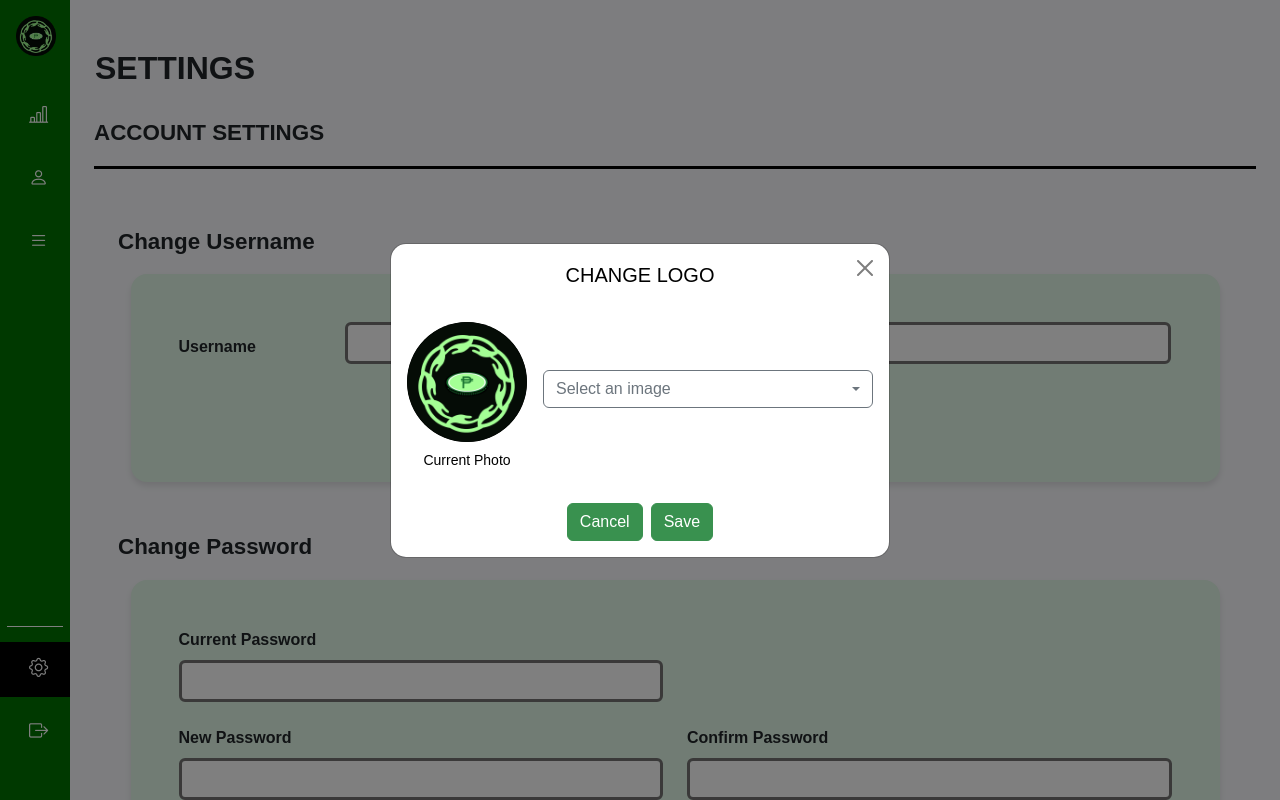
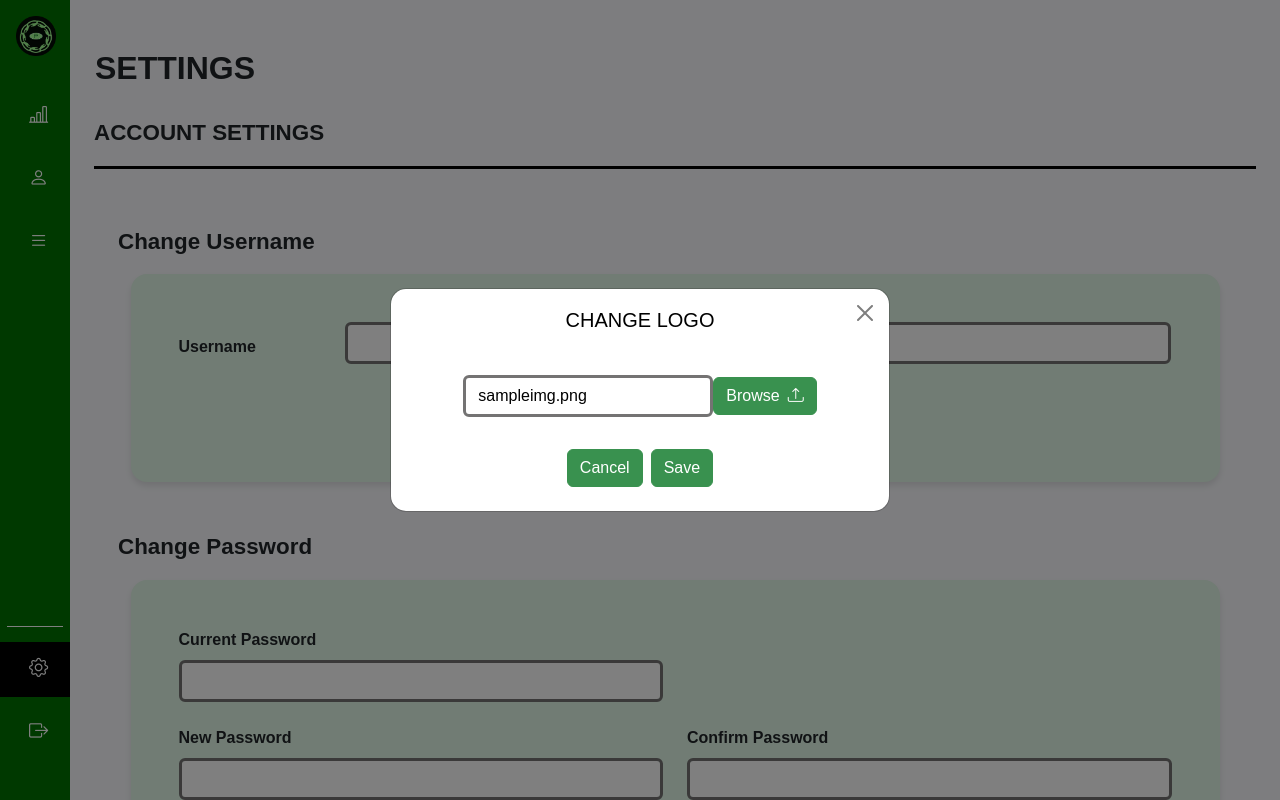
Before and after one commit to FINTALIX/PesoBuddy.com, a PHP site: page /admin/settings.php in a window 1280 px wide, after a click on "Change". Run offline with PHP 8.4, Linux system fonts and the light colour scheme; the visitor is signed in with stand-in values (Sample User, id 1); some web fonts are replaced.

Commit message:
[FE] - Addition of the Refresh Function for the Category Edit Modal & Modification of Change Logo Modal

```diff
--- a/admin/settings.php
+++ b/admin/settings.php
@@ -141,43 +141,27 @@ adminAuth();
                         <button type="button" class="btn-close position-absolute top-0 end-0 mt-2 me-2 bg-transparent"
                             data-bs-dismiss="modal" aria-label="Close"></button>
                     </div>
-                    <div class="modal-body">
-                        <form id="changeForm" enctype="multipart/form-data">
-                            <div class="d-flex gap-3">
-                                <div class="text-center">
-                                    <div class="rounded-circle overflow-hidden bg-black"
-                                        style="width: 120px; height: 120px;">
-                                        <img id="previewImage" src="../assets/images/pesobuddy_icon.png"
-                                            alt="Current Photo" class="w-100 h-100" style="object-fit: cover;">
-                                    </div>
-                                    <p class="text-black mt-2 mb-0 small text-nowrap">Current Photo</p>
-                                </div>
-                                <div class="flex-grow-1 mt-5">
-                                    <div class="dropdown w-100">
-                                        <button
-                                            class="btn btn-outline-secondary dropdown-toggle w-100 text-start d-flex justify-content-between align-items-center"
-                                            type="button" id="dropdownMenuButton" data-bs-toggle="dropdown"
-                                            aria-expanded="false"
-                                            onmouseover="this.style.backgroundColor=getComputedStyle(this).getPropertyValue('--primaryColor'); this.style.color='white';"
-                                            onmouseout="this.style.backgroundColor=''; this.style.color='';">
-                                            Select an image
-                                            <span class="dropdown-caret"></span>
-                                        </button>
-                                        <ul class="dropdown-menu w-100" aria-labelledby="dropdownMenuButton">
-                                            <li>
-                                                <label class="dropdown-item">
-                                                    <input type="file" class="form-control d-none" id="fileInput"
-                                                        accept="image/*">
-                                                    Choose Image
-                                                </label>
-                                            </li>
-                                        </ul>
+                    <div class="modal-body d-flex justify-content-center align-items-center">
+                        <form id="uploadForm" enctype="multipart/form-data" class="text-center">
+                            <div class="d-flex flex-column gap-3">
+                                <div class="flex-grow-1 mt-2">
+                                    <div
+                                        class="d-flex flex-column flex-md-row gap-1 gap-md-0 justify-content-center align-items-center">
+                                        <input type="text" id="fileNameDisplay"
+                                            class="form-control text-black bg-transparent rounded-2"
+                                            value="sampleimg.png" readonly style="width: 250px;">
+                                        <label
+                                            class="btn btn-primary rounded-2 d-inline-flex align-items-center justify-content-center"
+                                            for="fileInput">
+                                            Browse<i class="bi-upload ms-2"></i>
+                                        </label>
+                                        <input type="file" class="d-none" id="fileInput" accept="image/*">
                                     </div>
                                 </div>
                             </div>
                         </form>
                     </div>
-                    <div class="modal-footer border-0 justify-content-center">
+                    <div class="modal-footer border-0 justify-content-center mb-2">
                         <button type="button" class="btn btn-primary" data-bs-dismiss="modal">Cancel</button>
                         <button type="submit" form="uploadForm" class="btn btn-primary">Save</button>
                     </div>
```
Also changed, not shown: home.php (+4 -3 lines).
